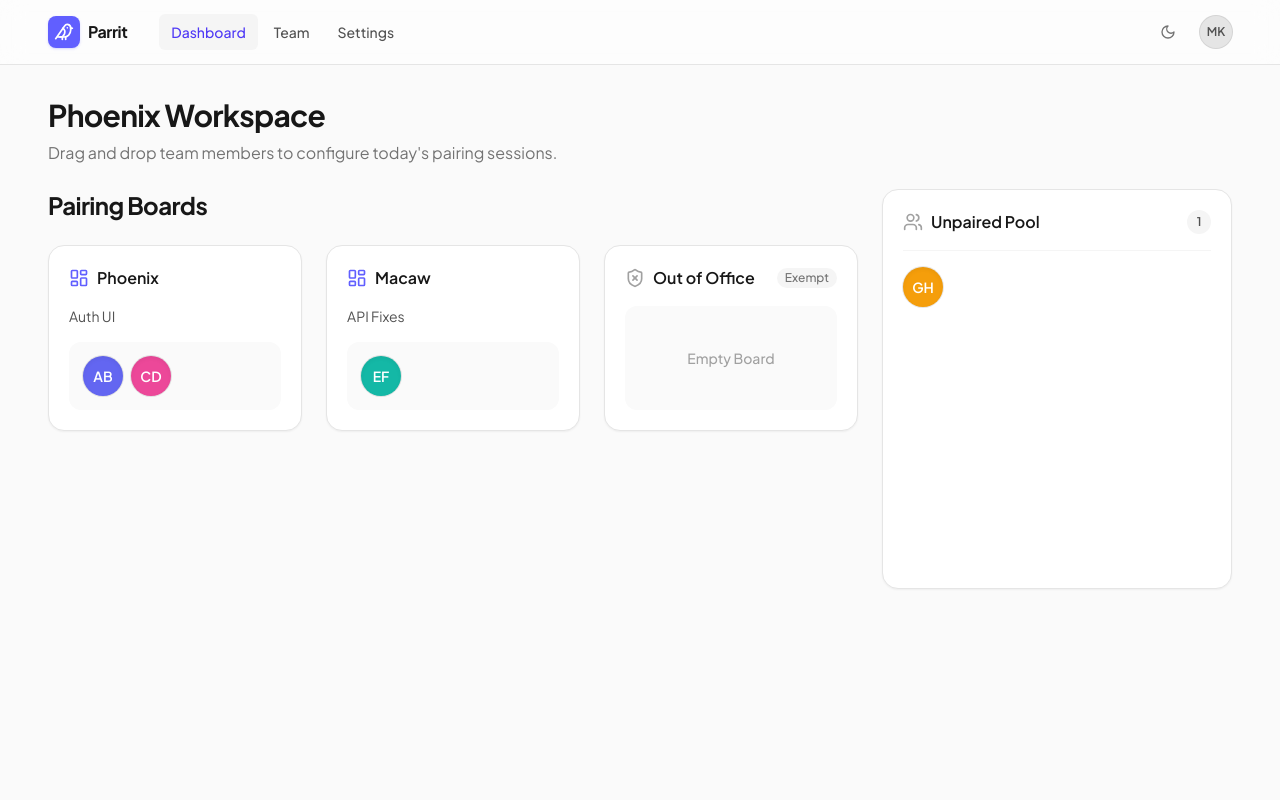
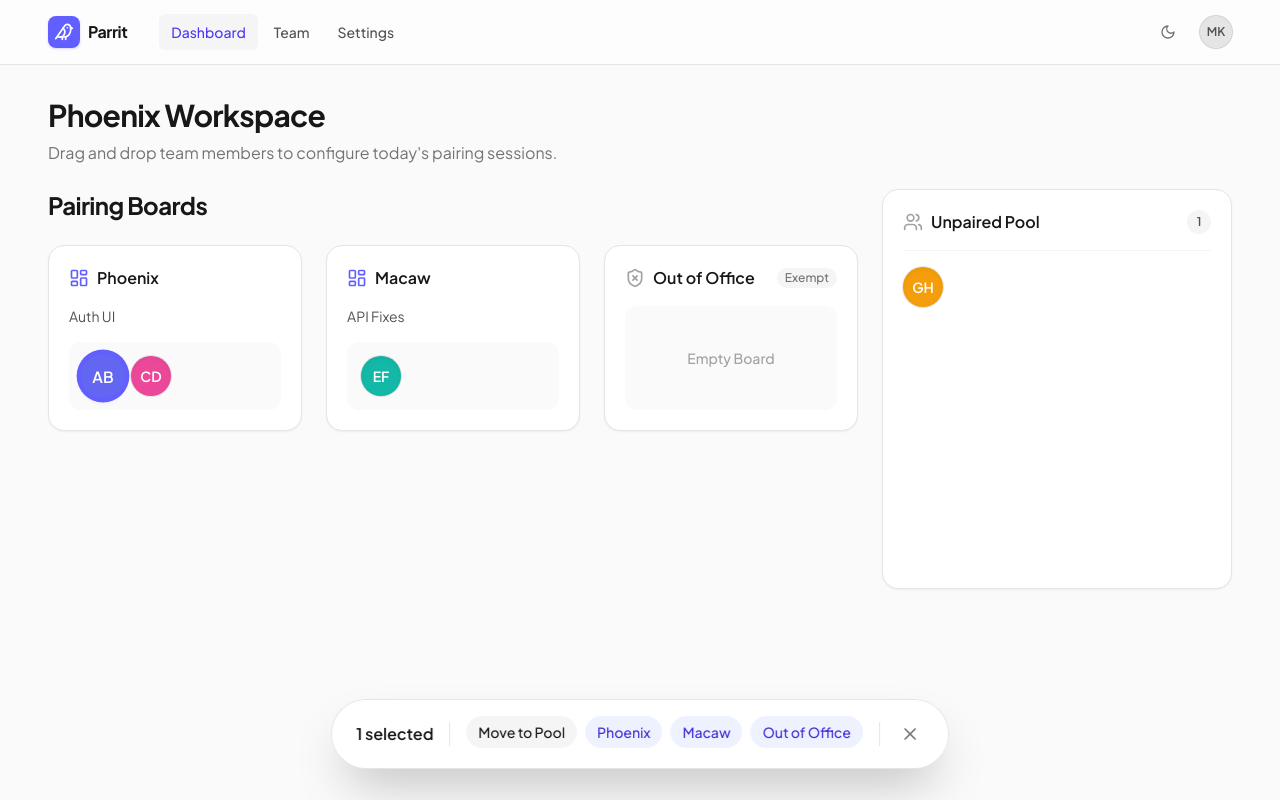
Before and after one commit to mketiku/parrit, a React (Vite) app: page / in a window 1280 px wide. Both pictures are taken after a click on the button "AB". Built offline with nearby package versions, Linux system fonts and the light colour scheme.

Commit message:
feat: implement click-to-move and bulk multi-select board operations

```diff
--- a/src/features/pairing/components/DraggablePerson.tsx
+++ b/src/features/pairing/components/DraggablePerson.tsx
@@ -6,12 +6,16 @@ interface DraggablePersonProps {
   person: Person;
   sourceId: string;
   isOverlay?: boolean;
+  isSelected?: boolean;
+  onClick?: () => void;
 }
 
 export function DraggablePerson({
   person,
   sourceId,
   isOverlay,
+  isSelected,
+  onClick,
 }: DraggablePersonProps) {
   // Construct the drag item payload
   const dragData: DragItem = {
@@ -41,10 +45,18 @@ export function DraggablePerson({
       aria-label={person.name}
       className={`
         relative flex h-10 w-10 shrink-0 cursor-grab items-center justify-center rounded-full
-        text-sm font-semibold text-white transition-all shadow-inner ring-1 ring-black/10
-        dark:ring-white/20
-        ${isDragging ? 'z-50 scale-110 cursor-grabbing shadow-2xl ring-2' : 'hover:scale-105 hover:shadow-md'}
+        text-sm font-semibold text-white transition-all shadow-inner
+        ${
+          isSelected && !isOverlay
+            ? 'ring-4 ring-indigo-500 scale-110 shadow-md outline-none'
+            : 'ring-1 ring-black/10 dark:ring-white/20'
+        }
+        ${isDragging ? 'z-[100] scale-110 cursor-grabbing shadow-2xl ring-2' : 'hover:scale-105 hover:shadow-md'}
       `}
+      onClick={(e) => {
+        if (e.defaultPrevented) return;
+        onClick?.();
+      }}
       style={{
         backgroundColor: person.avatarColorHex,
         // Hide the original node while dragging so only the overlay is visible
--- a/src/features/pairing/components/DroppableBoard.tsx
+++ b/src/features/pairing/components/DroppableBoard.tsx
@@ -7,9 +7,16 @@ import { LayoutDashboard, ShieldX } from 'lucide-react';
 interface DroppableBoardProps {
   board: PairingBoard;
   people: Person[];
+  selectedPersonIds?: Set<string>;
+  onPersonClick?: (id: string) => void;
 }
 
-export function DroppableBoard({ board, people }: DroppableBoardProps) {
+export function DroppableBoard({
+  board,
+  people,
+  selectedPersonIds,
+  onPersonClick,
+}: DroppableBoardProps) {
   const { isOver, setNodeRef } = useDroppable({
     id: board.id,
     data: {
@@ -82,6 +89,8 @@ export function DroppableBoard({ board, people }: DroppableBoardProps) {
               key={person.id}
               person={person}
               sourceId={board.id}
+              isSelected={selectedPersonIds?.has(person.id)}
+              onClick={() => onPersonClick?.(person.id)}
             />
           ))
         )}
--- a/src/features/pairing/components/PairingWorkspace.tsx
+++ b/src/features/pairing/components/PairingWorkspace.tsx
@@ -15,7 +15,7 @@ import { sortableKeyboardCoordinates } from '@dnd-kit/sortable';
 import { DroppableBoard } from './DroppableBoard';
 import { DraggablePerson } from './DraggablePerson';
 import type { PairingBoard, Person, DragItem } from '../types';
-import { Users } from 'lucide-react';
+import { Users, X } from 'lucide-react';
 
 const MOCK_PEOPLE: Person[] = [
   { id: '1', name: 'Alice Bob', avatarColorHex: '#6366f1' },
@@ -64,6 +64,53 @@ export function PairingWorkspace() {
   const [people, setPeople] = useState<Person[]>(MOCK_PEOPLE);
   const [boards, setBoards] = useState<PairingBoard[]>(MOCK_BOARDS);
   const [activeDragItem, setActiveDragItem] = useState<DragItem | null>(null);
+  const [selectedPersonIds, setSelectedPersonIds] = useState<Set<string>>(
+    new Set()
+  );
+
+  const handlePersonClick = (personId: string) => {
+    setSelectedPersonIds((prev) => {
+      const next = new Set(prev);
+      if (next.has(personId)) {
+        next.delete(personId);
+      } else {
+        next.add(personId);
+      }
+      return next;
+    });
+  };
+
+  const handleBulkMove = (targetBoardId: string) => {
+    if (selectedPersonIds.size === 0) return;
+
+    setBoards((prevBoards) => {
+      return prevBoards.map((board) => {
+        // Remove selected people from their current boards
+        const newAssigned = (board.assignedPersonIds || []).filter(
+          (id) => !selectedPersonIds.has(id)
+        );
+
+        // Add them to the new board
+        if (board.id === targetBoardId && targetBoardId !== 'unpaired') {
+          return {
+            ...board,
+            assignedPersonIds: [
+              ...newAssigned,
+              ...Array.from(selectedPersonIds),
+            ],
+          };
+        }
+
+        return {
+          ...board,
+          assignedPersonIds: newAssigned,
+        };
+      });
+    });
+
+    // Clear selection after moving
+    setSelectedPersonIds(new Set());
+  };
 
   // Derive who is Unpaired
   const allAssignedIds = new Set(
@@ -82,6 +129,11 @@ export function PairingWorkspace() {
   const handleDragEnd = (event: DragEndEvent) => {
     const { active, over } = event;
     setActiveDragItem(null);
+
+    // If dragged while selected, we optionally can clear selection, let's just clear it.
+    if (selectedPersonIds.size > 0) {
+      setSelectedPersonIds(new Set());
+    }
 
     // If dropped nowhere, or didn't drop a person
     if (!over || active.data.current?.type !== 'PERSON') return;
@@ -147,6 +199,8 @@ export function PairingWorkspace() {
                   key={board.id}
                   board={board}
                   people={assignedPeople}
+                  selectedPersonIds={selectedPersonIds}
+                  onPersonClick={handlePersonClick}
                 />
               );
             })}
@@ -155,7 +209,11 @@ export function PairingWorkspace() {
 
         {/* Sidebar / Pool */}
         <div className="w-full shrink-0 xl:w-[350px]">
-          <DroppableUnpairedPool people={unpairedPeople} />
+          <DroppableUnpairedPool
+            people={unpairedPeople}
+            selectedPersonIds={selectedPersonIds}
+            onPersonClick={handlePersonClick}
+          />
         </div>
       </div>
 
@@ -168,12 +226,57 @@ export function PairingWorkspace() {
           />
         ) : null}
       </DragOverlay>
+
+      {/* Bulk Action / Click-to-Move Bar */}
+      {selectedPersonIds.size > 0 && (
+        <div className="fixed bottom-8 left-1/2 -translate-x-1/2 z-50 flex items-center gap-4 rounded-full bg-white/95 px-6 py-4 shadow-2xl ring-1 ring-neutral-200 backdrop-blur-md transition-all dark:bg-neutral-900/95 dark:ring-neutral-800">
+          <span className="whitespace-nowrap font-semibold text-neutral-900 dark:text-neutral-100">
+            {selectedPersonIds.size} selected
+          </span>
+          <div className="h-6 w-px bg-neutral-200 dark:bg-neutral-700" />
+
+          <div className="flex max-w-[50vw] items-center gap-2 overflow-x-auto pb-1 sm:max-w-[60vw]">
+            <button
+              onClick={() => handleBulkMove('unpaired')}
+              className="whitespace-nowrap rounded-full bg-neutral-100 px-3 py-1.5 text-sm font-medium hover:bg-neutral-200 dark:bg-neutral-800 dark:hover:bg-neutral-700"
+            >
+              Move to Pool
+            </button>
+            {boards.map((b) => (
+              <button
+                key={b.id}
+                onClick={() => handleBulkMove(b.id)}
+                className="whitespace-nowrap rounded-full bg-indigo-50 px-3 py-1.5 text-sm font-medium text-indigo-700 hover:bg-indigo-100 dark:bg-indigo-900/30 dark:text-indigo-300 dark:hover:bg-indigo-900/50"
+              >
+                {b.name}
+              </button>
+            ))}
+          </div>
+
+          <div className="h-6 w-px shrink-0 bg-neutral-200 dark:bg-neutral-700" />
+          <button
+            onClick={() => setSelectedPersonIds(new Set())}
+            className="shrink-0 p-1 text-neutral-500 hover:text-neutral-900 dark:text-neutral-400 dark:hover:text-neutral-100"
+            aria-label="Clear selection"
+          >
+            <X className="h-5 w-5" />
+          </button>
+        </div>
+      )}
     </DndContext>
   );
 }
 
 // A slightly different droppable region for "Unpaired"
-function DroppableUnpairedPool({ people }: { people: Person[] }) {
+function DroppableUnpairedPool({
+  people,
+  selectedPersonIds,
+  onPersonClick,
+}: {
+  people: Person[];
+  selectedPersonIds?: Set<string>;
+  onPersonClick?: (id: string) => void;
+}) {
   const { isOver, setNodeRef } = useDroppable({
     id: 'unpaired',
     data: { type: 'POOL' },
@@ -214,6 +317,8 @@ function DroppableUnpairedPool({ people }: { people: Person[] }) {
               key={person.id}
               person={person}
               sourceId="unpaired"
+              isSelected={selectedPersonIds?.has(person.id)}
+              onClick={() => onPersonClick?.(person.id)}
             />
           ))
         )}
```
